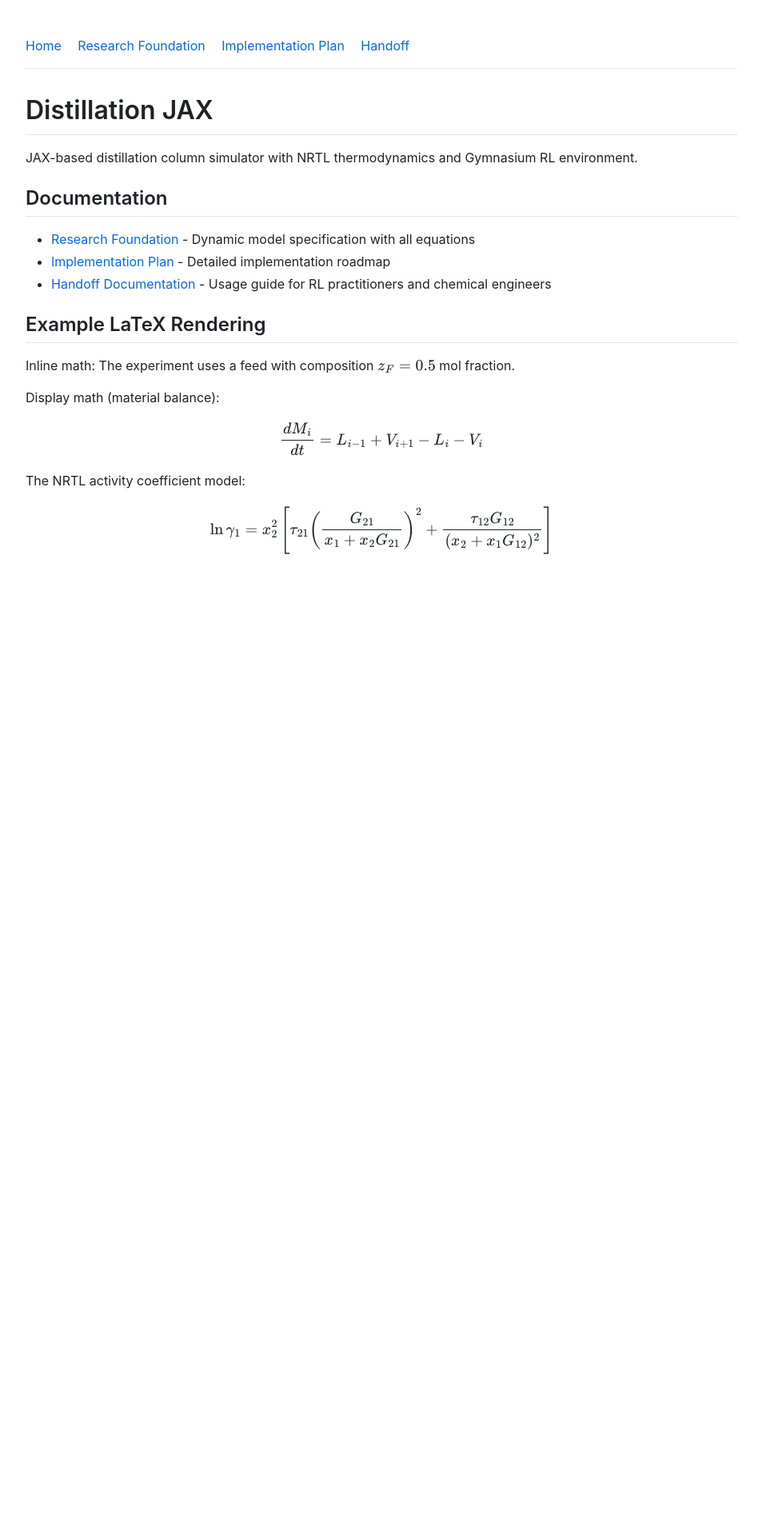
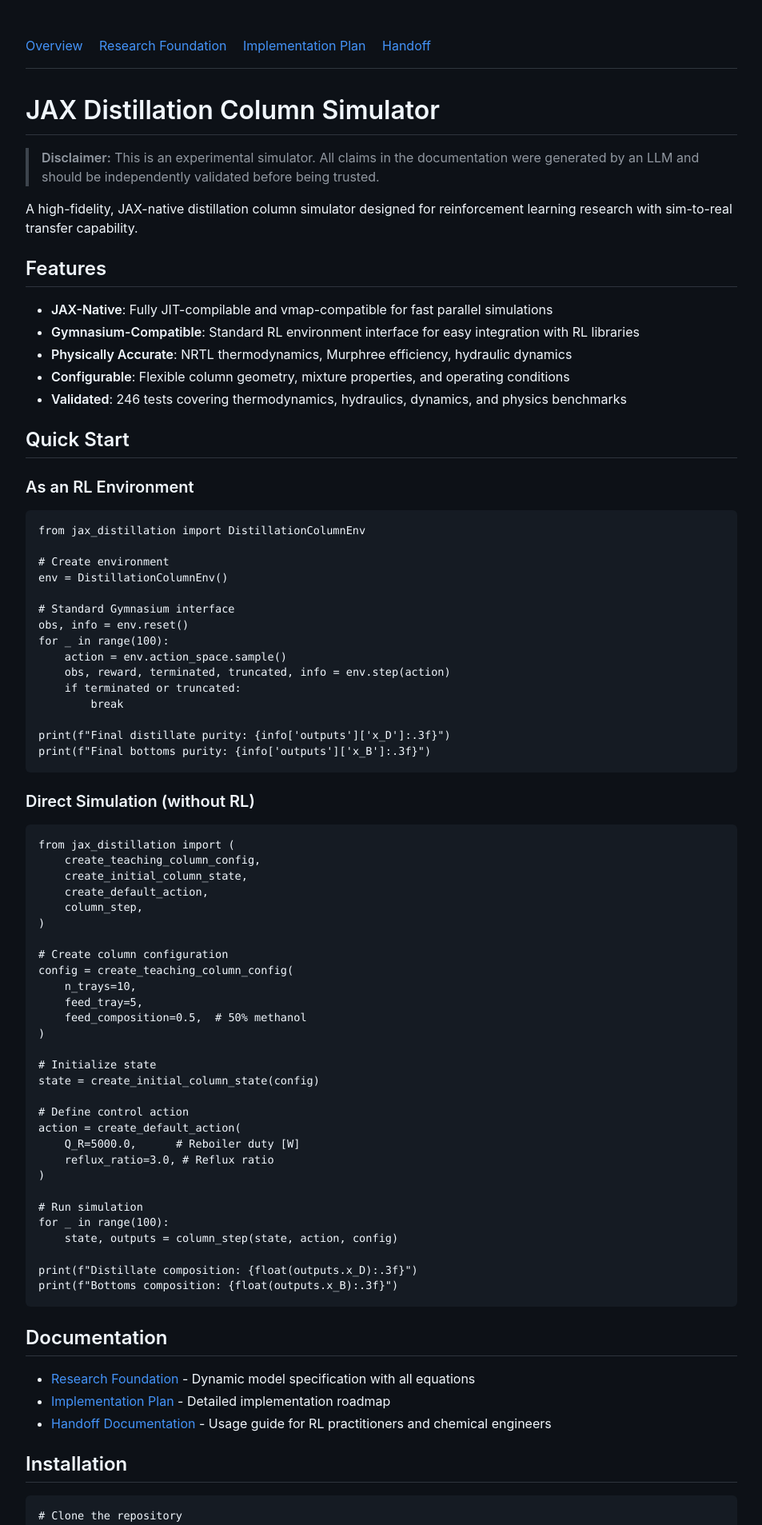
Before and after one commit to bradknox/distillation-jax, a Jekyll site: the page built from index.md, in a window 1280 px wide. Shown: the top 1907 px of the page at 80% size, without its empty margins (163-1116 px from the left). Built offline with Jekyll 4.4.1, drawn with Linux system fonts in a browser that asks for light colours; nearby versions of some CDN libraries; before the commit the page ends 900 px from its top, so only the background shows below that; some of the changed text lies outside the part shown.

Commit message:
Fix GitHub Pages styling and math rendering
- Switch to dark theme (github-markdown-dark.css)
- Rename "Home" to "Overview" in navigation
- Replace example LaTeX content with actual README content on homepage
- Fix math delimiters in phase1.md ([ ] → \[ \] for MathJax)

Co-Authored-By: Claude Opus 4.5 <noreply@anthropic.com>

````diff
--- a/_layouts/default.html
+++ b/_layouts/default.html
@@ -6,17 +6,21 @@
   <title>{% if page.title %}{{ page.title }} | {% endif %}{{ site.title }}</title>
   <meta name="description" content="{{ page.description | default: site.description }}">
 
-  <!-- GitHub Pages default theme styling -->
-  <link rel="stylesheet" href="https://cdnjs.cloudflare.com/ajax/libs/github-markdown-css/5.5.1/github-markdown.min.css">
+  <!-- GitHub dark theme styling -->
+  <link rel="stylesheet" href="https://cdnjs.cloudflare.com/ajax/libs/github-markdown-css/5.5.1/github-markdown-dark.min.css">
 
   <style>
+    html, body {
+      background-color: #0d1117;
+      color: #e6edf3;
+    }
+
     body {
       box-sizing: border-box;
       min-width: 200px;
       max-width: 980px;
       margin: 0 auto;
       padding: 45px;
-      background-color: #fff;
     }
 
     .markdown-body {
@@ -24,6 +28,7 @@
       min-width: 200px;
       max-width: 980px;
       margin: 0 auto;
+      background-color: #0d1117;
     }
 
     @media (max-width: 767px) {
@@ -36,20 +41,24 @@
     nav {
       margin-bottom: 2rem;
       padding-bottom: 1rem;
-      border-bottom: 1px solid #eaecef;
+      border-bottom: 1px solid #30363d;
     }
 
     nav a {
       margin-right: 1rem;
       text-decoration: none;
-      color: #0366d6;
+      color: #58a6ff;
     }
 
     nav a:hover {
       text-decoration: underline;
     }
 
-    /* MathJax display math centering */
+    /* MathJax styling for dark theme */
+    mjx-container {
+      color: #e6edf3;
+    }
+
     mjx-container[display="true"] {
       display: block;
       text-align: center;
@@ -82,7 +91,7 @@
 <body>
   <article class="markdown-body">
     <nav>
-      <a href="{{ site.baseurl }}/">Home</a>
+      <a href="{{ site.baseurl }}/">Overview</a>
       <a href="{{ site.baseurl }}/docs/phase1">Research Foundation</a>
       <a href="{{ site.baseurl }}/docs/implementation_plan">Implementation Plan</a>
       <a href="{{ site.baseurl }}/HANDOFF">Handoff</a>
--- a/index.md
+++ b/index.md
@@ -1,11 +1,77 @@
 ---
 layout: default
-title: Home
+title: Overview
 ---
 
-# Distillation JAX
+# JAX Distillation Column Simulator
 
-JAX-based distillation column simulator with NRTL thermodynamics and Gymnasium RL environment.
+> **Disclaimer:** This is an experimental simulator. All claims in the documentation were generated by an LLM and should be independently validated before being trusted.
+
+A high-fidelity, JAX-native distillation column simulator designed for reinforcement learning research with sim-to-real transfer capability.
+
+## Features
+
+- **JAX-Native**: Fully JIT-compilable and vmap-compatible for fast parallel simulations
+- **Gymnasium-Compatible**: Standard RL environment interface for easy integration with RL libraries
+- **Physically Accurate**: NRTL thermodynamics, Murphree efficiency, hydraulic dynamics
+- **Configurable**: Flexible column geometry, mixture properties, and operating conditions
+- **Validated**: 246 tests covering thermodynamics, hydraulics, dynamics, and physics benchmarks
+
+## Quick Start
+
+### As an RL Environment
+
+```python
+from jax_distillation import DistillationColumnEnv
+
+# Create environment
+env = DistillationColumnEnv()
+
+# Standard Gymnasium interface
+obs, info = env.reset()
+for _ in range(100):
+    action = env.action_space.sample()
+    obs, reward, terminated, truncated, info = env.step(action)
+    if terminated or truncated:
+        break
+
+print(f"Final distillate purity: {info['outputs']['x_D']:.3f}")
+print(f"Final bottoms purity: {info['outputs']['x_B']:.3f}")
+```
+
+### Direct Simulation (without RL)
+
+```python
+from jax_distillation import (
+    create_teaching_column_config,
+    create_initial_column_state,
+    create_default_action,
+    column_step,
+)
+
+# Create column configuration
+config = create_teaching_column_config(
+    n_trays=10,
+    feed_tray=5,
+    feed_composition=0.5,  # 50% methanol
+)
+
+# Initialize state
+state = create_initial_column_state(config)
+
+# Define control action
+action = create_default_action(
+    Q_R=5000.0,      # Reboiler duty [W]
+    reflux_ratio=3.0, # Reflux ratio
+)
+
+# Run simulation
+for _ in range(100):
+    state, outputs = column_step(state, action, config)
+
+print(f"Distillate composition: {float(outputs.x_D):.3f}")
+print(f"Bottoms composition: {float(outputs.x_B):.3f}")
+```
 
 ## Documentation
 
@@ -13,18 +79,38 @@ JAX-based distillation column simulator with NRTL thermodynamics and Gymnasium R
 - [Implementation Plan](docs/implementation_plan) - Detailed implementation roadmap
 - [Handoff Documentation](HANDOFF) - Usage guide for RL practitioners and chemical engineers
 
-## Example LaTeX Rendering
+## Installation
 
-Inline math: The experiment uses a feed with composition $z_F = 0.5$ mol fraction.
+```bash
+# Clone the repository
+git clone https://github.com/bradknox/distillation-jax.git
+cd distillation-jax
 
-Display math (material balance):
+# Install in development mode
+pip install -e .
 
-$$
-\frac{dM_i}{dt} = L_{i-1} + V_{i+1} - L_i - V_i
-$$
+# For RL training (optional)
+pip install stable-baselines3
+```
 
-The NRTL activity coefficient model:
+## Physical Model
 
-$$
-\ln \gamma_1 = x_2^2 \left[ \tau_{21} \left( \frac{G_{21}}{x_1 + x_2 G_{21}} \right)^2 + \frac{\tau_{12} G_{12}}{(x_2 + x_1 G_{12})^2} \right]
-$$
+The simulator implements:
+
+- **Thermodynamics**: NRTL activity coefficient model for non-ideal VLE, Antoine equation for vapor pressure
+- **Tray Dynamics**: MESH equations (Material, Equilibrium, Summation, Heat balance)
+- **Hydraulics**: Francis weir formula, hydraulic time lag, flooding/weeping correlations
+- **Efficiency**: Murphree vapor efficiency model
+
+Default mixture: Methanol-water at atmospheric pressure.
+
+## References
+
+- Wittgens & Skogestad (2000) - Hydraulics and control-relevant dynamics
+- NIST WebBook - Antoine coefficients
+- NPTEL Module 7 - Flooding/weeping correlations
+- Armfield UOP3 - Teaching column specifications
+
+## License
+
+MIT License
````
Also changed, not shown: docs/phase1.md (+55 -55 lines).
